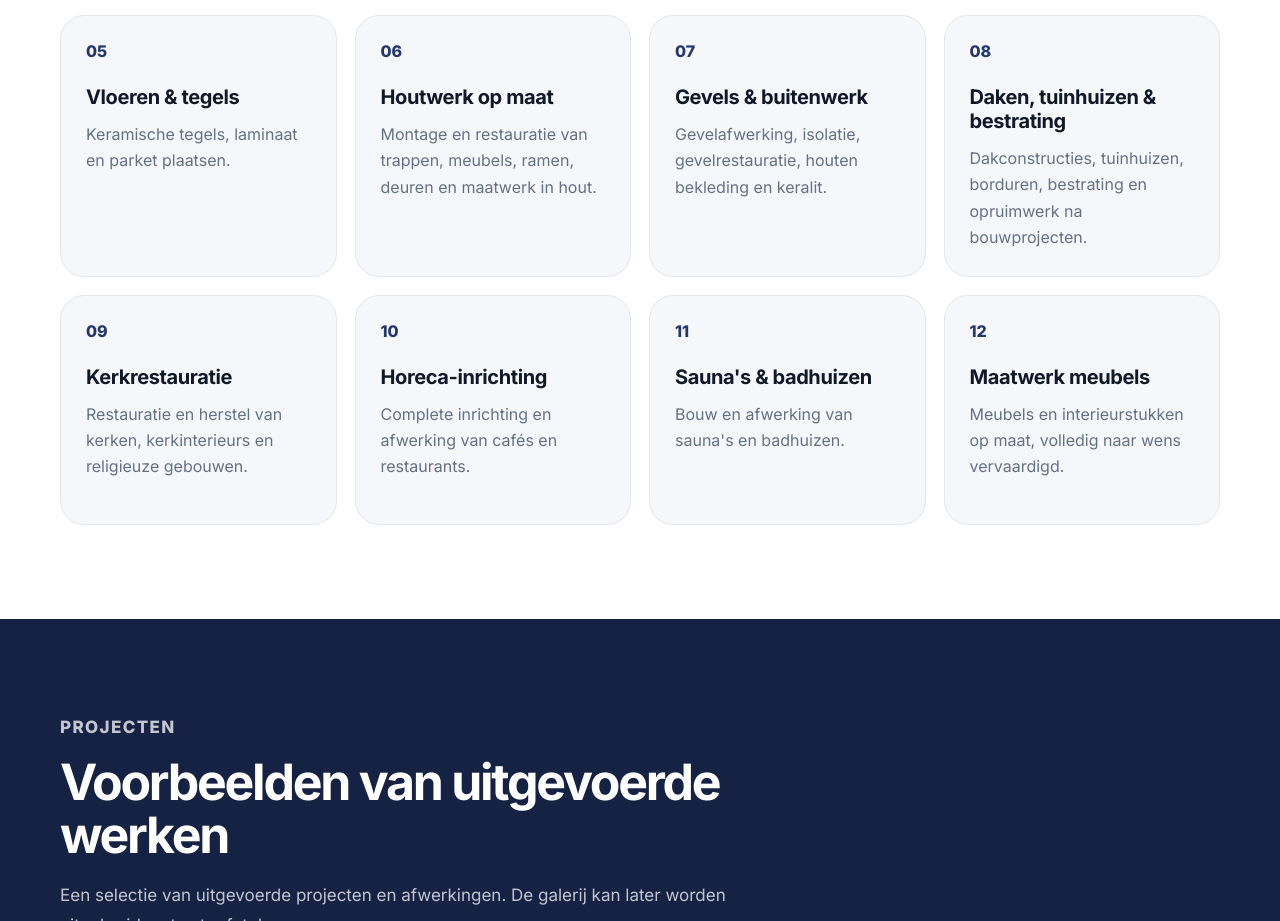
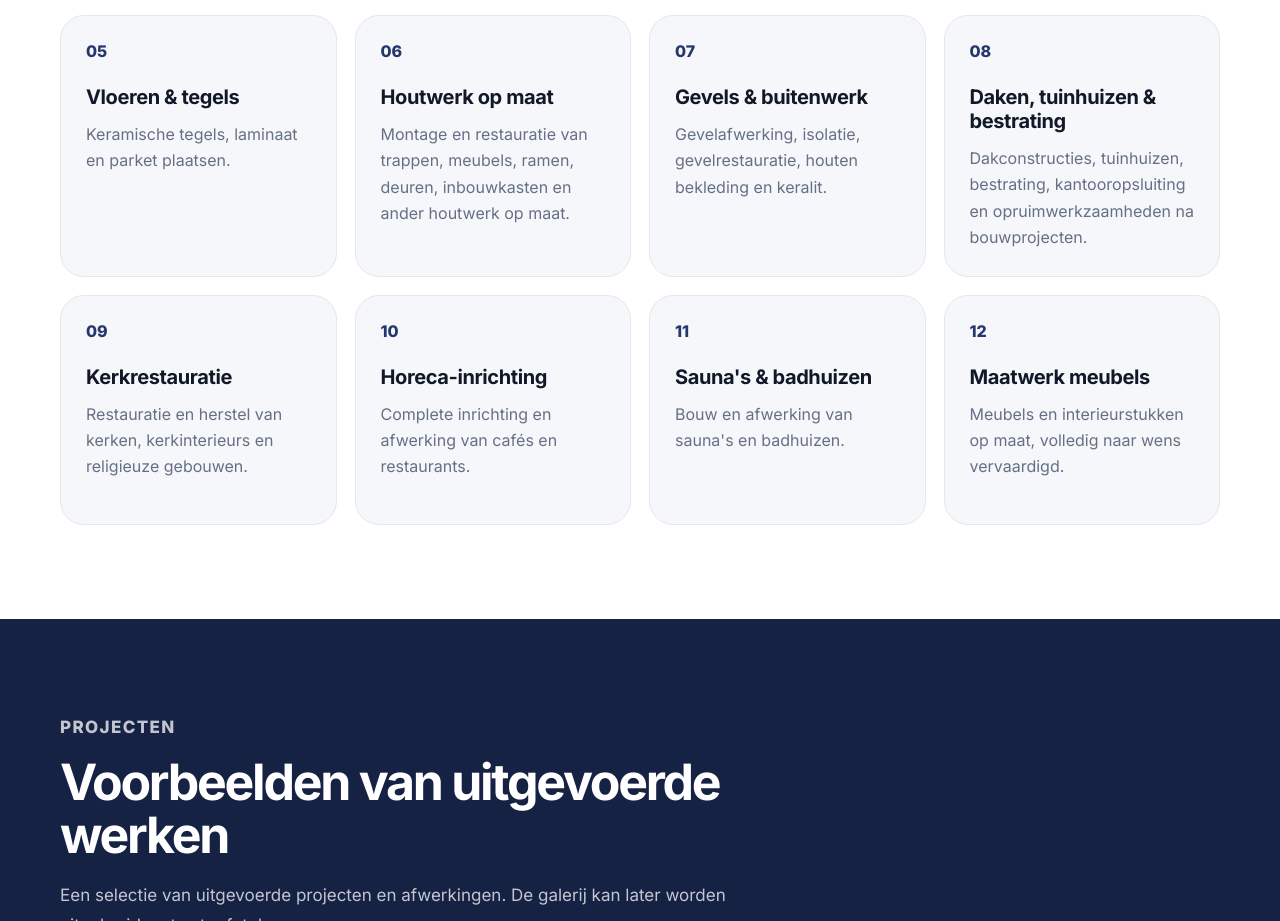
Before and after one commit to merxio-nl/allround4you, a plain HTML site: page index.html in a window 1280 px wide. Shown: the part 1696-2617 px from the top of the page. Drawn offline with Linux system fonts and the light colour scheme.

Commit message:
Apply final client-approved content revisions

```diff
--- a/index.html
+++ b/index.html
@@ -190,7 +190,7 @@
         Houtwerk op maat
        </h3>
        <p>
-        Montage en restauratie van trappen, meubels, ramen, deuren en maatwerk in hout.
+        Montage en restauratie van trappen, meubels, ramen, deuren, inbouwkasten en ander houtwerk op maat.
        </p>
       </article>
       <article class="service-card">
@@ -212,7 +212,7 @@
         Daken, tuinhuizen &amp; bestrating
        </h3>
        <p>
-        Dakconstructies, tuinhuizen, borduren, bestrating en opruimwerk na bouwprojecten.
+        Dakconstructies, tuinhuizen, bestrating, kantooropsluiting en opruimwerkzaamheden na bouwprojecten.
        </p>
       </article>
       <article class="service-card">
```
